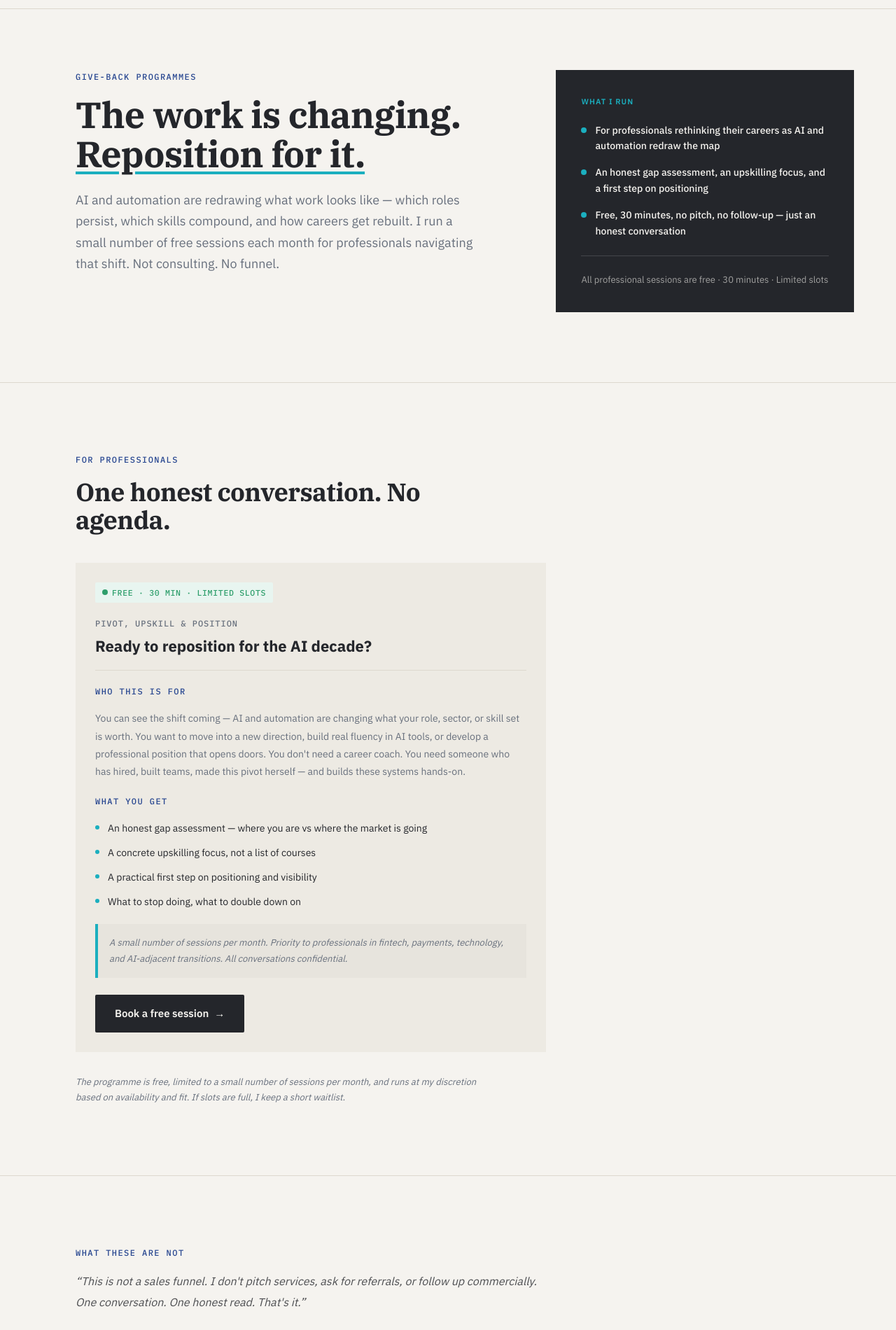
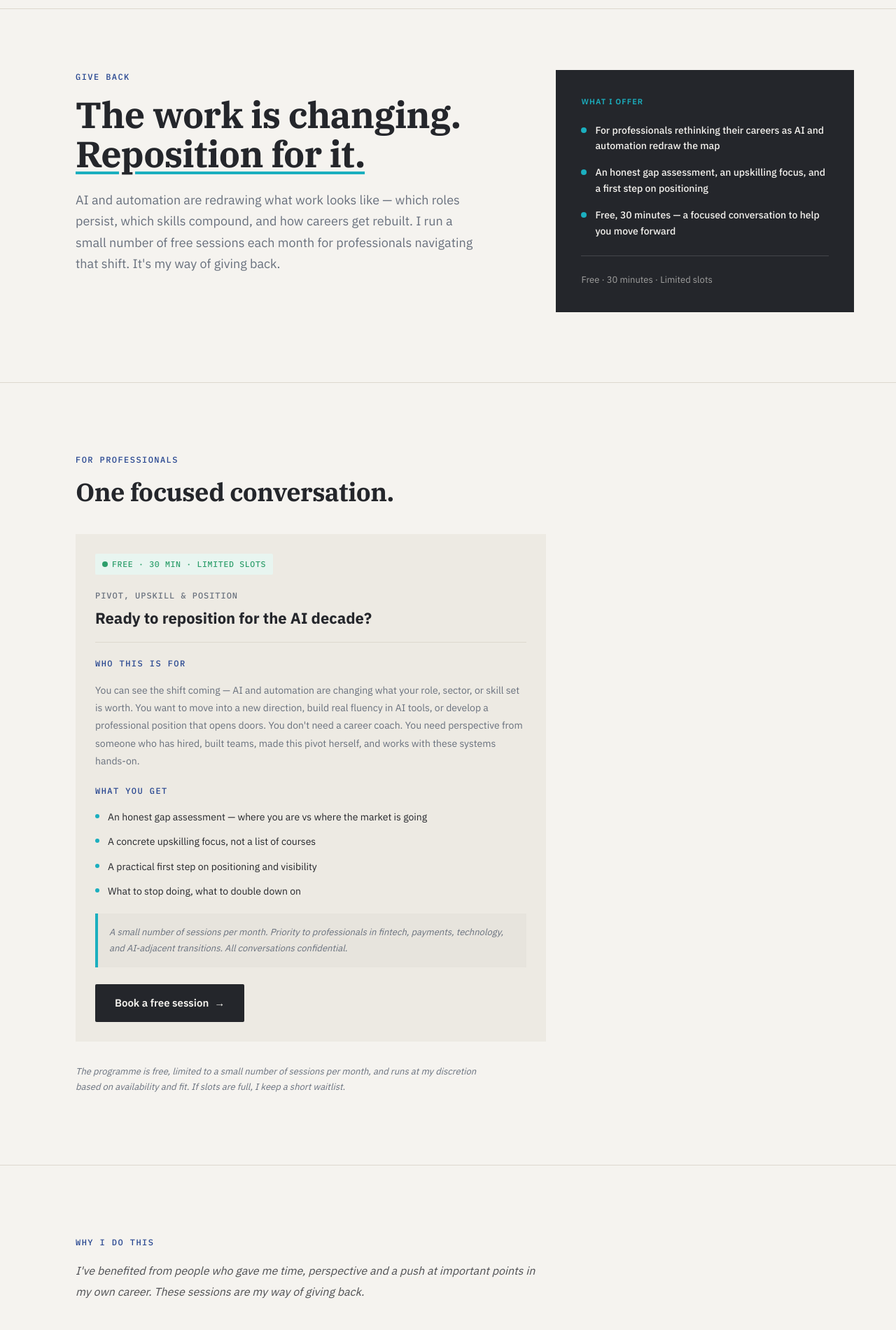
Before and after one commit to HAV-25/PPO_Portfolio, a Next.js app: page /give-back in a window 1280 px wide. Shown: the part 60-1960 px from the top of the page at 70% size. Built offline with nearby package versions, Linux system fonts and the light colour scheme.

Commit message:
feat(give-back): move free sessions to Cal.com and simplify message

```diff
--- a/src/app/give-back/page.tsx
+++ b/src/app/give-back/page.tsx
@@ -3,13 +3,13 @@
 import { useRef } from "react";
 import { motion, useInView } from "framer-motion";
 
-const PIVOT_URL = "https://calendly.com/payalponkshe/pivot-upskill-position";
+const GIVEBACK_URL = "https://cal.com/payal-ponkshe/giveback";
 const CONTACT_EMAIL = "payalponkshe@gmail.com";
 
 const heroHighlights = [
   "For professionals rethinking their careers as AI and automation redraw the map",
   "An honest gap assessment, an upskilling focus, and a first step on positioning",
-  "Free, 30 minutes, no pitch, no follow-up — just an honest conversation",
+  "Free, 30 minutes — a focused conversation to help you move forward",
 ];
 
 const professionalProgrammes = [
@@ -18,7 +18,7 @@ const professionalProgrammes = [
     subtitle: "Pivot, Upskill & Position",
     title: "Ready to reposition for the AI decade?",
     forWhom:
-      "You can see the shift coming — AI and automation are changing what your role, sector, or skill set is worth. You want to move into a new direction, build real fluency in AI tools, or develop a professional position that opens doors. You don't need a career coach. You need someone who has hired, built teams, made this pivot herself — and builds these systems hands-on.",
+      "You can see the shift coming — AI and automation are changing what your role, sector, or skill set is worth. You want to move into a new direction, build real fluency in AI tools, or develop a professional position that opens doors. You don't need a career coach. You need perspective from someone who has hired, built teams, made this pivot herself, and works with these systems hands-on.",
     whatYouGet: [
       "An honest gap assessment — where you are vs where the market is going",
       "A concrete upskilling focus, not a list of courses",
@@ -28,275 +28,104 @@ const professionalProgrammes = [
     limits:
       "A small number of sessions per month. Priority to professionals in fintech, payments, technology, and AI-adjacent transitions. All conversations confidential.",
     cta: "Book a free session",
-    href: PIVOT_URL,
+    href: GIVEBACK_URL,
   },
 ];
 
-
-function Reveal({
-  children,
-  delay = 0,
-  className = "",
-}: {
-  children: React.ReactNode;
-  delay?: number;
-  className?: string;
-}) {
+function Reveal({ children, delay = 0, className = "" }: { children: React.ReactNode; delay?: number; className?: string }) {
   const ref = useRef<HTMLDivElement>(null);
   const inView = useInView(ref, { once: true, margin: "-60px" });
   return (
-    <motion.div
-      ref={ref}
-      initial={{ opacity: 0, y: 20 }}
-      animate={inView ? { opacity: 1, y: 0 } : {}}
-      transition={{ duration: 0.45, ease: "easeOut", delay }}
-      className={className}
-    >
+    <motion.div ref={ref} initial={{ opacity: 0, y: 20 }} animate={inView ? { opacity: 1, y: 0 } : {}} transition={{ duration: 0.45, ease: "easeOut", delay }} className={className}>
       {children}
     </motion.div>
   );
 }
 
-function ProfessionalCard({
-  programme,
-  index,
-}: {
-  programme: (typeof professionalProgrammes)[0];
-  index: number;
-}) {
+function ProfessionalCard({ programme, index }: { programme: (typeof professionalProgrammes)[0]; index: number }) {
   const ref = useRef<HTMLDivElement>(null);
   const inView = useInView(ref, { once: true, margin: "-60px" });
-
   return (
-    <motion.div
-      ref={ref}
-      initial={{ opacity: 0, y: 24 }}
-      animate={inView ? { opacity: 1, y: 0 } : {}}
-      transition={{ duration: 0.5, ease: "easeOut", delay: index * 0.1 }}
-      className="bg-cream-card rounded-card flex flex-col p-7 card-hover"
-    >
-      {/* Status pill */}
+    <motion.div ref={ref} initial={{ opacity: 0, y: 24 }} animate={inView ? { opacity: 1, y: 0 } : {}} transition={{ duration: 0.5, ease: "easeOut", delay: index * 0.1 }} className="bg-cream-card rounded-card flex flex-col p-7 card-hover">
       <span className="status-live w-fit">{programme.tag}</span>
-
-      {/* Programme type + title */}
       <p className="label-meta mt-5 mb-2">{programme.subtitle}</p>
-      <h3 className="font-jakarta font-bold text-navy text-[20px] md:text-[22px] leading-[1.25]">
-        {programme.title}
-      </h3>
-
+      <h3 className="font-jakarta font-bold text-navy text-[20px] md:text-[22px] leading-[1.25]">{programme.title}</h3>
       <div className="border-t border-rule my-5" />
-
-      {/* Who it's for */}
       <div className="mb-5">
         <span className="section-label">Who this is for</span>
-        <p className="font-jakarta text-slate text-[14px] leading-[1.8]">
-          {programme.forWhom}
-        </p>
+        <p className="font-jakarta text-slate text-[14px] leading-[1.8]">{programme.forWhom}</p>
       </div>
-
-      {/* What you get */}
       <div className="flex-1 mb-5">
         <span className="section-label">What you get</span>
         <ul className="flex flex-col gap-3">
           {programme.whatYouGet.map((item, i) => (
             <li key={i} className="flex gap-3 items-start">
-              <span
-                className="flex-shrink-0 mt-[7px] w-1.5 h-1.5 rounded-full bg-cyan"
-                aria-hidden="true"
-              />
-              <span className="font-jakarta text-navy text-[14px] leading-[1.65]">
-                {item}
-              </span>
+              <span className="flex-shrink-0 mt-[7px] w-1.5 h-1.5 rounded-full bg-cyan" aria-hidden="true" />
+              <span className="font-jakarta text-navy text-[14px] leading-[1.65]">{item}</span>
             </li>
           ))}
         </ul>
       </div>
-
-      {/* Limits note */}
-      <div
-        className="p-4 border-l-4 mb-6"
-        style={{ borderLeftColor: "#1BAFBF", background: "rgba(36,38,43,0.03)" }}
-      >
-        <p className="font-jakarta text-slate text-[13px] leading-[1.75] italic">
-          {programme.limits}
-        </p>
+      <div className="p-4 border-l-4 mb-6" style={{ borderLeftColor: "#1BAFBF", background: "rgba(36,38,43,0.03)" }}>
+        <p className="font-jakarta text-slate text-[13px] leading-[1.75] italic">{programme.limits}</p>
       </div>
-
-      {/* CTA */}
-      <a
-        href={programme.href}
-        target="_blank"
-        rel="noopener noreferrer"
-        className="btn-primary w-fit"
-      >
-        {programme.cta} <span aria-hidden="true">→</span>
-      </a>
+      <a href={programme.href} target="_blank" rel="noopener noreferrer" className="btn-primary w-fit">{programme.cta} <span aria-hidden="true">→</span></a>
     </motion.div>
   );
 }
 
-
 export default function GiveBackPage() {
   return (
     <>
-      {/* Hero — 2-col layout matching home page */}
       <section className="section-spacing pt-[140px] md:pt-[160px]">
         <div className="content-width">
           <div className="grid grid-cols-1 lg:grid-cols-[60%_40%] gap-10 lg:gap-12 items-start">
-            {/* Left column */}
             <div>
-              <motion.span
-                className="section-label"
-                initial={{ opacity: 0, y: 16 }}
-                animate={{ opacity: 1, y: 0 }}
-                transition={{ duration: 0.5, ease: "easeOut" }}
-              >
-                Give-Back Programmes
-              </motion.span>
-              <motion.h1
-                className="font-display font-bold text-navy text-[40px] md:text-[52px] leading-[1.06] mt-3"
-                initial={{ opacity: 0, y: 20 }}
-                animate={{ opacity: 1, y: 0 }}
-                transition={{ duration: 0.6, ease: "easeOut", delay: 0.08 }}
-              >
-                The work is changing.{" "}
-                <span className="underline-cyan">Reposition for it.</span>
+              <motion.span className="section-label" initial={{ opacity: 0, y: 16 }} animate={{ opacity: 1, y: 0 }} transition={{ duration: 0.5, ease: "easeOut" }}>Give Back</motion.span>
+              <motion.h1 className="font-display font-bold text-navy text-[40px] md:text-[52px] leading-[1.06] mt-3" initial={{ opacity: 0, y: 20 }} animate={{ opacity: 1, y: 0 }} transition={{ duration: 0.6, ease: "easeOut", delay: 0.08 }}>
+                The work is changing. <span className="underline-cyan">Reposition for it.</span>
               </motion.h1>
-              <motion.p
-                className="font-jakarta font-normal text-slate text-[17px] md:text-[18px] leading-[1.7] mt-6 max-w-xl"
-                initial={{ opacity: 0, y: 20 }}
-                animate={{ opacity: 1, y: 0 }}
-                transition={{ duration: 0.6, ease: "easeOut", delay: 0.18 }}
-              >
-                AI and automation are redrawing what work looks like — which
-                roles persist, which skills compound, and how careers get
-                rebuilt. I run a small number of free sessions each month for
-                professionals navigating that shift. Not consulting. No funnel.
+              <motion.p className="font-jakarta font-normal text-slate text-[17px] md:text-[18px] leading-[1.7] mt-6 max-w-xl" initial={{ opacity: 0, y: 20 }} animate={{ opacity: 1, y: 0 }} transition={{ duration: 0.6, ease: "easeOut", delay: 0.18 }}>
+                AI and automation are redrawing what work looks like — which roles persist, which skills compound, and how careers get rebuilt. I run a small number of free sessions each month for professionals navigating that shift. It&apos;s my way of giving back.
               </motion.p>
             </div>
-
-            {/* Right column — navy card matching home hero */}
-            <motion.div
-              className="bg-navy rounded-card p-8 lg:p-9"
-              initial={{ opacity: 0, y: 24 }}
-              animate={{ opacity: 1, y: 0 }}
-              transition={{ duration: 0.6, ease: "easeOut", delay: 0.32 }}
-            >
-              <p className="font-jakarta font-semibold text-cyan text-[11px] tracking-[0.1em] uppercase mb-5">
-                What I run
-              </p>
+            <motion.div className="bg-navy rounded-card p-8 lg:p-9" initial={{ opacity: 0, y: 24 }} animate={{ opacity: 1, y: 0 }} transition={{ duration: 0.6, ease: "easeOut", delay: 0.32 }}>
+              <p className="font-jakarta font-semibold text-cyan text-[11px] tracking-[0.1em] uppercase mb-5">What I offer</p>
               <ul className="flex flex-col gap-4">
                 {heroHighlights.map((item) => (
-                  <li key={item} className="flex items-start gap-3">
-                    <span
-                      className="flex-shrink-0 mt-[7px] w-2 h-2 rounded-full bg-cyan"
-                      aria-hidden="true"
-                    />
-                    <span className="font-jakarta font-medium text-cream text-[14px] leading-[1.6]">
-                      {item}
-                    </span>
-                  </li>
+                  <li key={item} className="flex items-start gap-3"><span className="flex-shrink-0 mt-[7px] w-2 h-2 rounded-full bg-cyan" aria-hidden="true" /><span className="font-jakarta font-medium text-cream text-[14px] leading-[1.6]">{item}</span></li>
                 ))}
               </ul>
-              <div
-                className="my-6"
-                style={{ borderTop: "1px solid rgba(255,255,255,0.15)" }}
-              />
-              <p
-                className="font-jakarta text-[13px] leading-[1.5]"
-                style={{ color: "rgba(245,243,239,0.6)" }}
-              >
-                All professional sessions are free &middot; 30 minutes &middot; Limited slots
-              </p>
+              <div className="my-6" style={{ borderTop: "1px solid rgba(255,255,255,0.15)" }} />
+              <p className="font-jakarta text-[13px] leading-[1.5]" style={{ color: "rgba(245,243,239,0.6)" }}>Free · 30 minutes · Limited slots</p>
             </motion.div>
           </div>
         </div>
       </section>
 
-      {/* Professional programmes */}
       <section className="section-spacing border-t border-rule">
         <div className="content-width">
-          <Reveal>
-            <span className="section-label">For professionals</span>
-            <h2 className="font-display font-bold text-navy text-[28px] md:text-[36px] leading-[1.12] max-w-xl mb-10">
-              One honest conversation. No agenda.
-            </h2>
-          </Reveal>
+          <Reveal><span className="section-label">For professionals</span><h2 className="font-display font-bold text-navy text-[28px] md:text-[36px] leading-[1.12] max-w-xl mb-10">One focused conversation.</h2></Reveal>
+          <div className="max-w-2xl">{professionalProgrammes.map((programme, i) => <ProfessionalCard key={programme.subtitle} programme={programme} index={i} />)}</div>
+          <Reveal delay={0.1} className="mt-8"><p className="font-jakarta text-slate text-[13px] leading-[1.7] max-w-xl italic">The programme is free, limited to a small number of sessions per month, and runs at my discretion based on availability and fit. If slots are full, I keep a short waitlist.</p></Reveal>
+        </div>
+      </section>
 
-          <div className="max-w-2xl">
-            {professionalProgrammes.map((programme, i) => (
-              <ProfessionalCard key={programme.subtitle} programme={programme} index={i} />
-            ))}
-          </div>
-
-          <Reveal delay={0.1} className="mt-8">
-            <p className="font-jakarta text-slate text-[13px] leading-[1.7] max-w-xl italic">
-              The programme is free, limited to a small number of sessions per
-              month, and runs at my discretion based on availability and fit. If
-              slots are full, I keep a short waitlist.
-            </p>
+      <section className="section-spacing border-t border-rule">
+        <div className="content-width">
+          <Reveal className="max-w-2xl">
+            <span className="section-label">Why I do this</span>
+            <p className="font-jakarta text-navy text-[16px] leading-[1.85] italic opacity-80">I&apos;ve benefited from people who gave me time, perspective and a push at important points in my own career. These sessions are my way of giving back.</p>
           </Reveal>
         </div>
       </section>
 
-      {/* What these are not */}
       <section className="section-spacing border-t border-rule">
-        <div className="content-width">
-          <Reveal className="max-w-2xl">
-            <span className="section-label">What these are not</span>
-            <p className="font-jakarta text-navy text-[16px] leading-[1.85] italic opacity-80">
-              &ldquo;This is not a sales funnel. I don&apos;t pitch services,
-              ask for referrals, or follow up commercially. One conversation.
-              One honest read. That&apos;s it.&rdquo;
-            </p>
-          </Reveal>
-        </div>
+        <div className="content-width"><Reveal><p className="font-jakarta text-slate text-[15px] leading-[1.75] max-w-xl">Beyond these professional sessions, I support a small number of community initiatives in senior care and education access — separately from this programme. <a href="/causes" className="font-jakarta font-semibold text-navy underline decoration-[#1BAFBF] decoration-2 underline-offset-2 hover:opacity-75 transition-opacity">Read about my causes →</a></p></Reveal></div>
       </section>
 
-      {/* Causes pointer */}
-      <section className="section-spacing border-t border-rule">
-        <div className="content-width">
-          <Reveal>
-            <p className="font-jakarta text-slate text-[15px] leading-[1.75] max-w-xl">
-              Beyond these professional sessions, I support a small number of community initiatives
-              in senior care and education access — separately from this programme.{" "}
-              <a
-                href="/causes"
-                className="font-jakarta font-semibold text-navy underline decoration-[#1BAFBF] decoration-2 underline-offset-2 hover:opacity-75 transition-opacity"
-              >
-                Read about my causes →
-              </a>
-            </p>
-          </Reveal>
-        </div>
-      </section>
-
-      {/* Final CTA — navy card matching home FinalCTA */}
       <section className="section-spacing">
-        <div className="content-width">
-          <Reveal>
-            <div className="bg-navy rounded-cta px-8 py-16 md:px-20 md:py-20 flex flex-col items-center text-center">
-              <h2 className="font-jakarta font-extrabold text-cream text-[28px] md:text-[36px] leading-[1.15]">
-                Not sure if this session is for you?
-              </h2>
-              <p
-                className="font-jakarta text-[16px] leading-[1.65] mt-4 max-w-md"
-                style={{ color: "rgba(245,243,239,0.75)" }}
-              >
-                Drop me a line with where you are and where you want to go.
-                I&apos;ll tell you honestly whether 30 minutes with me will help.
-              </p>
-              <div className="mt-8">
-                <a
-                  href={`mailto:${CONTACT_EMAIL}?subject=Give-Back — I'd like to know more`}
-                  className="btn-cream"
-                >
-                  Send a message <span aria-hidden="true">→</span>
-                </a>
-              </div>
-            </div>
-          </Reveal>
-        </div>
+        <div className="content-width"><Reveal><div className="bg-navy rounded-cta px-8 py-16 md:px-20 md:py-20 flex flex-col items-center text-center"><h2 className="font-jakarta font-extrabold text-cream text-[28px] md:text-[36px] leading-[1.15]">Not sure if this session is for you?</h2><p className="font-jakarta text-[16px] leading-[1.65] mt-4 max-w-md" style={{ color: "rgba(245,243,239,0.75)" }}>Drop me a line with where you are and where you want to go. I&apos;ll tell you honestly whether 30 minutes with me will help.</p><div className="mt-8 flex flex-col sm:flex-row gap-3"><a href={GIVEBACK_URL} target="_blank" rel="noopener noreferrer" className="btn-cream">Book the free 30-minute session →</a><a href={`mailto:${CONTACT_EMAIL}?subject=Give-Back — I'd like to know more`} className="btn-secondary">Send a message →</a></div></div></Reveal></div>
       </section>
     </>
   );
```
